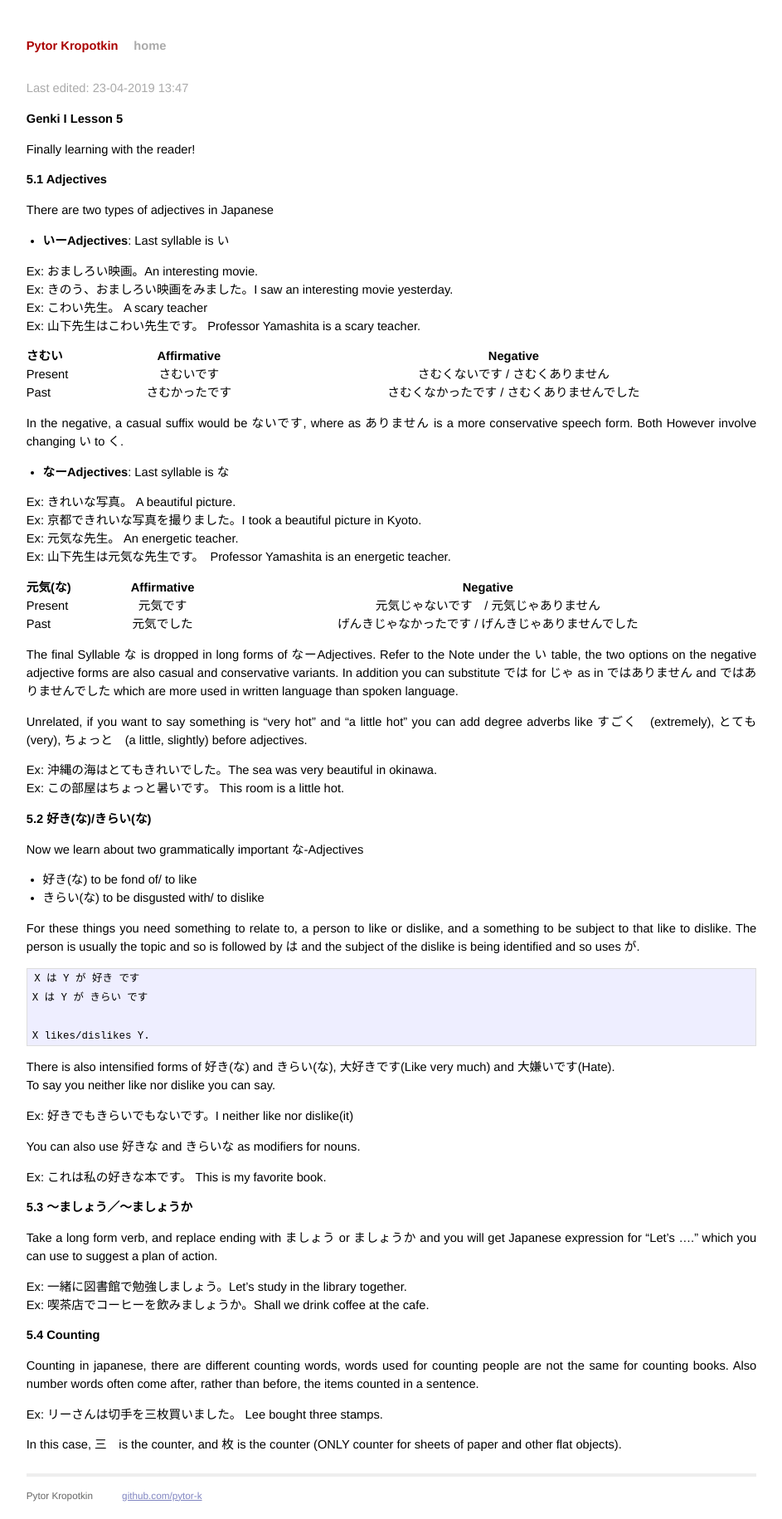
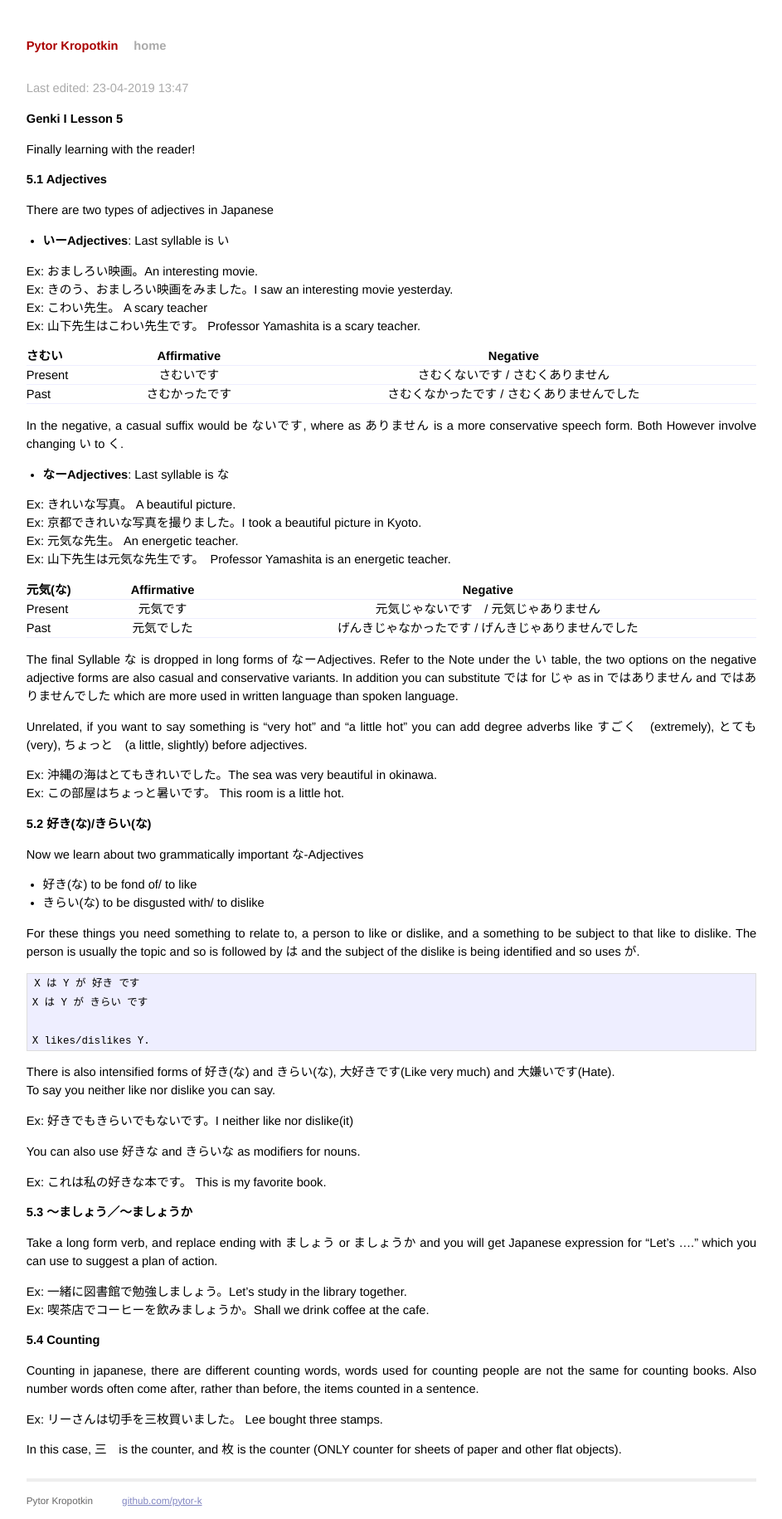
Before and after one commit to amesa0/pytor-k.github.io, a Jekyll site: the page built from _posts/2019-04-22-Genki-I-Lesson-5.md, in a window 1280 px wide. Shown: the whole page at 83% size, without its empty margins (168-1111 px from the left). Built offline with Jekyll 4.4.1, drawn with Linux system fonts in a browser that asks for light colours.

Commit message:
css tables

```diff
--- a/css/screen.css
+++ b/css/screen.css
@@ -52,6 +52,10 @@ table {
   width: 100%;
   border-collapse: collapse;
   border-spacing: 0;
+}
+
+th, td {
+  border-bottom: 1.5px solid #eef;
 }
 
 /* th {
```
Also changed, not shown: 8 other files.
